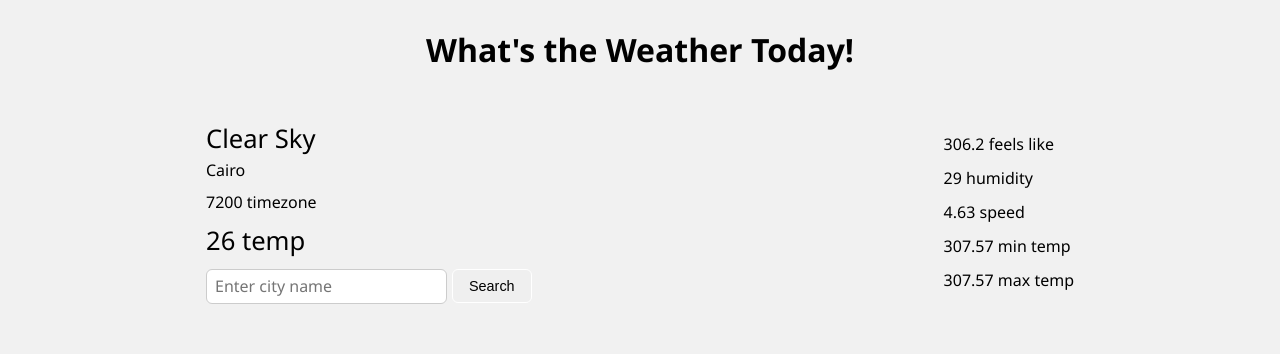
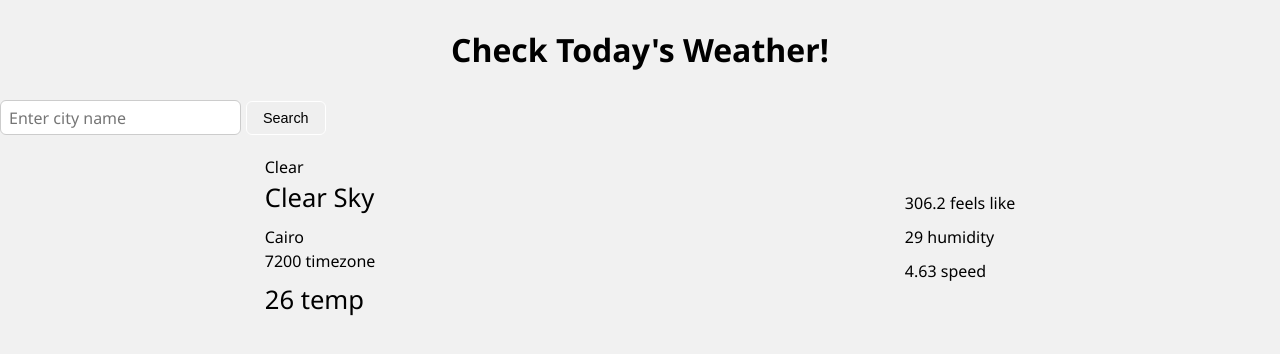
Before and after one commit to AliFahed/weather-app, a website built with webpack: page dist/index.html in a window 1280 px wide. Built offline with nearby package versions, Linux system fonts and the light colour scheme.

Commit message:
Update content structure

```diff
--- a/dist/index.html
+++ b/dist/index.html
@@ -10,30 +10,33 @@
   <body>
     <div class="weather-app">
       <header class="header">
-        <h1>What's the Weather Today!</h1>
+        <h1>Check Today's Weather!</h1>
       </header>
+      <div class="form-container">
+        <form action="#" method="get" class="form">
+          <input
+            type="text"
+            name="city"
+            class="input-city"
+            placeholder="Enter city name"
+            required
+          />
+          <button type="submit" class="search-btn">Search</button>
+        </form>
+      </div>
       <main class="main-container">
         <div class="search-weather-container">
           <div class="main-weather-data">
+            <p class="current-weather">Clear</p>
             <p class="current-weather-description">Clear Sky</p>
+          </div>
+          <div class="city-details">
             <p class="city-name">Cairo</p>
-          </div>
-          <div class="city-timezone">
-            <p>7200 timezone</p>
+            <p class="city-timezone">7200 timezone</p>
           </div>
           <div class="display-temperature">
             <p>26 temp</p>
           </div>
-          <form action="#" method="get" class="form">
-            <input
-              type="text"
-              name="city"
-              class="input-city"
-              placeholder="Enter city name"
-              required
-            />
-            <button type="submit" class="search-btn">Search</button>
-          </form>
         </div>
 
         <div class="weather-data-container">
@@ -46,12 +49,12 @@
           <div class="wind-speed">
             <p>4.63 speed</p>
           </div>
-          <div class="min-temperature">
+          <!-- <div class="min-temperature">
             <p>307.57 min temp</p>
           </div>
           <div class="max-temperature">
             <p>307.57 max temp</p>
-          </div>
+          </div> -->
         </div>
       </main>
     </div>
```
